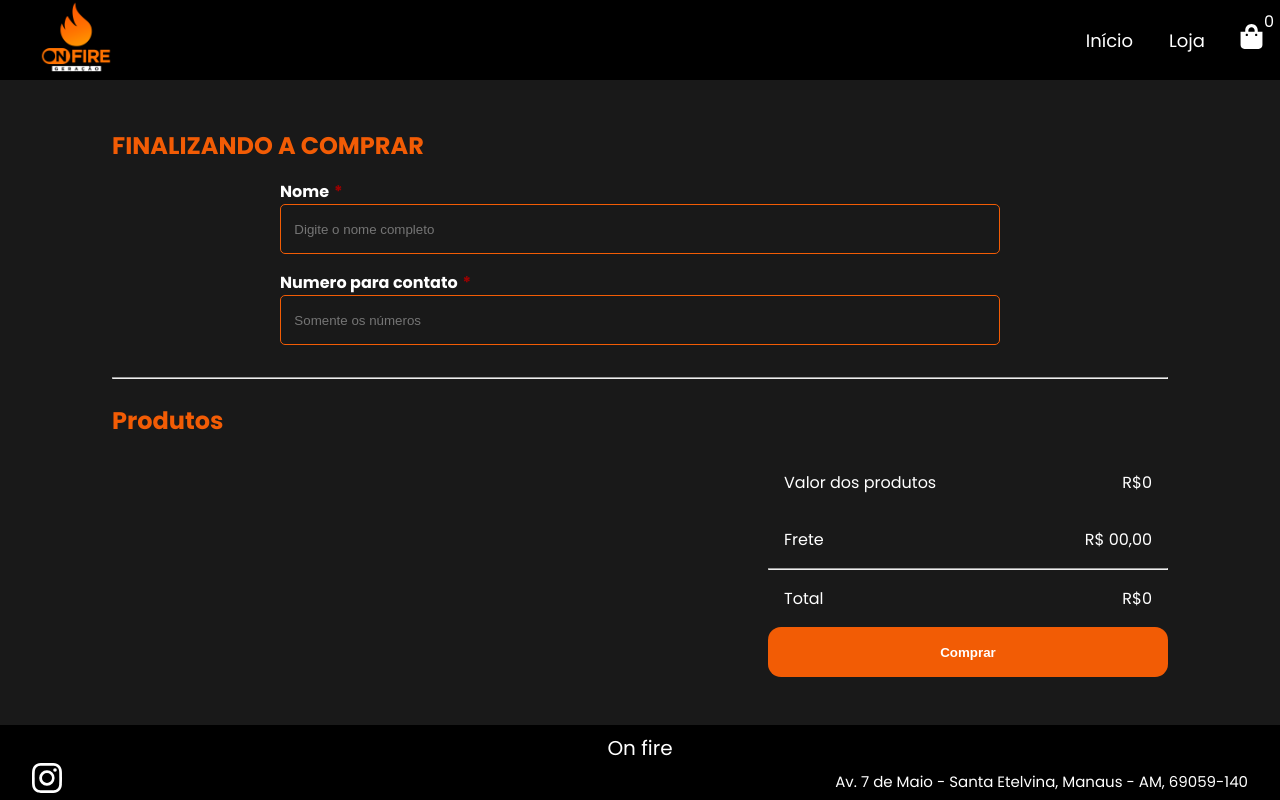
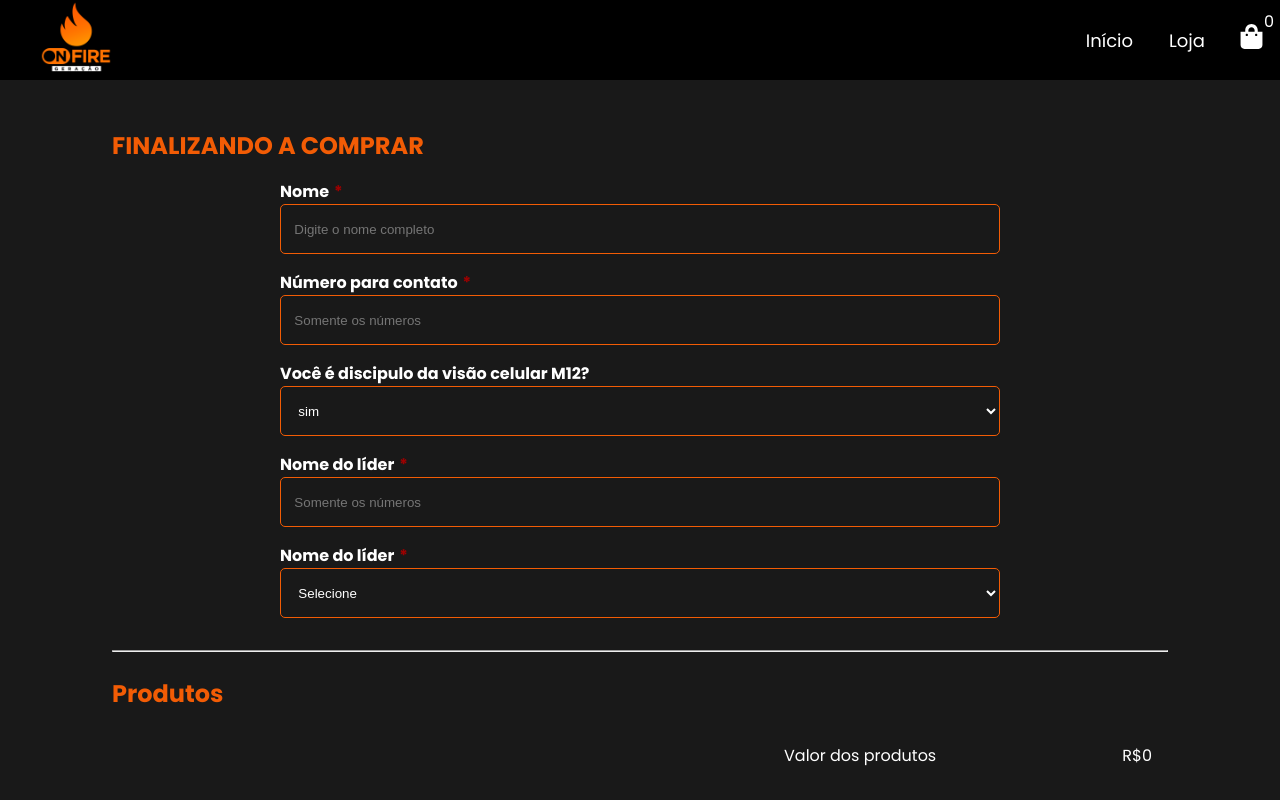
Before and after one commit to brendo-gomes-santana/on-fire, a Next.js app in the folder frontend/: page /fechar_compra in a window 1280 px wide. Shown: the top 800 px of the page. Built offline with nearby package versions, Linux system fonts and the light colour scheme.

Commit message:
organizando formúlario finalizar compra

```diff
--- a/frontend/src/app/fechar_compra/page.tsx
+++ b/frontend/src/app/fechar_compra/page.tsx
@@ -1,11 +1,12 @@
 'use client'
 
 import { redirect } from 'next/navigation';
+import { useContext, useState } from "react";
+import { useForm } from 'react-hook-form';
 
 import styled from './styled.module.scss';
 import ListaDeprodutos from '@/components/ListaDePedido';
 
-import { useContext } from "react";
 import { CarrinhoContext } from "@/contexts/carrinho";
 import { Carrinho } from '@/utils/types/carrinhoProps';
 import formatReal from '@/utils/funcoes/FormatReal';
@@ -13,15 +14,23 @@ import formatReal from '@/utils/funcoes/FormatReal';
 export default function Fechar_comprar() {
 
     const { carrinho } = useContext(CarrinhoContext)
+    const [partedaVisao, setParteDaVisao] = useState('sim')
 
-    if(carrinho === null){
+    const { register, handleSubmit } = useForm();
+
+    if (carrinho === null) {
         redirect('/loja')
     }
 
+
+
+    function handleCadastre(data: any) {
+
+    }
     return (
         <section className={styled.container}>
             <h1>FINALIZANDO A COMPRAR</h1>
-            <form className={styled.form}>
+            <form className={styled.form} onSubmit={handleSubmit(handleCadastre)}>
                 <label className={styled.Input}>
                     Nome
                     <span>*</span>
@@ -30,12 +39,41 @@ export default function Fechar_comprar() {
                     />
                 </label>
                 <label className={styled.Input}>
-                    Numero para contato
+                    Número para contato
                     <span>*</span>
                     <input type="text"
                         placeholder="Somente os números"
                     />
                 </label>
+                <label className={styled.Input}>
+                    Você é discipulo da visão celular M12?
+                    <select value={partedaVisao} onChange={value => setParteDaVisao(value.target.value)}>
+                        <option value="sim">sim</option>
+                        <option value="não">não</option>
+                    </select>
+                </label>
+                {partedaVisao === 'sim' && (
+                    <>
+                        <label className={styled.Input}>
+                            Nome do líder
+                            <span>*</span>
+                            <input type="text"
+                                placeholder="Somente os números"
+                            />
+                        </label>
+                        <label className={styled.Input}>
+                            Nome do líder
+                            <span>*</span>
+                            <select>
+                                <option>Selecione</option>
+                                <option>Sede</option>
+                                <option>Setorial</option>
+                                <option>Outros</option>
+                            </select>
+                        </label>
+                    </>
+                )}
+
             </form>
             <hr />
             <h2
@@ -56,7 +94,7 @@ export default function Fechar_comprar() {
                     <div className={styled.dados}>
                         <label>Frete</label>
                         <label>R$
-                           00,00
+                            00,00
                         </label>
 
                     </div>
--- a/frontend/src/app/fechar_compra/styled.module.scss
+++ b/frontend/src/app/fechar_compra/styled.module.scss
@@ -28,7 +28,7 @@
         color: #9E0000;
         margin-left: 5px;
     }
-    input{
+    input, select{
         display: block;
         width: 100%;
         height: 50px;
@@ -42,6 +42,10 @@
         color: #fff;
 
         outline: none;
+
+        option{
+            color: #000;
+        }
     }
 }
 
```
